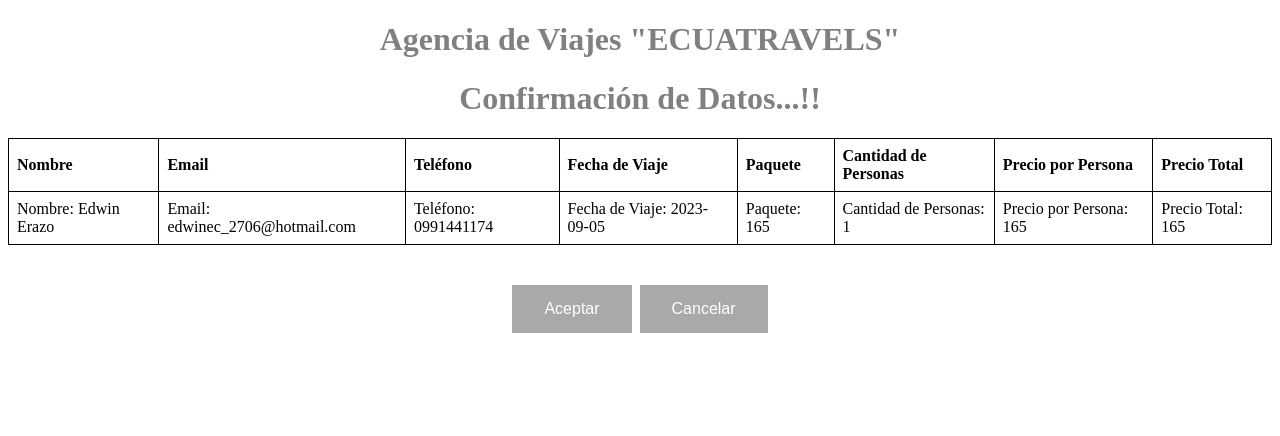
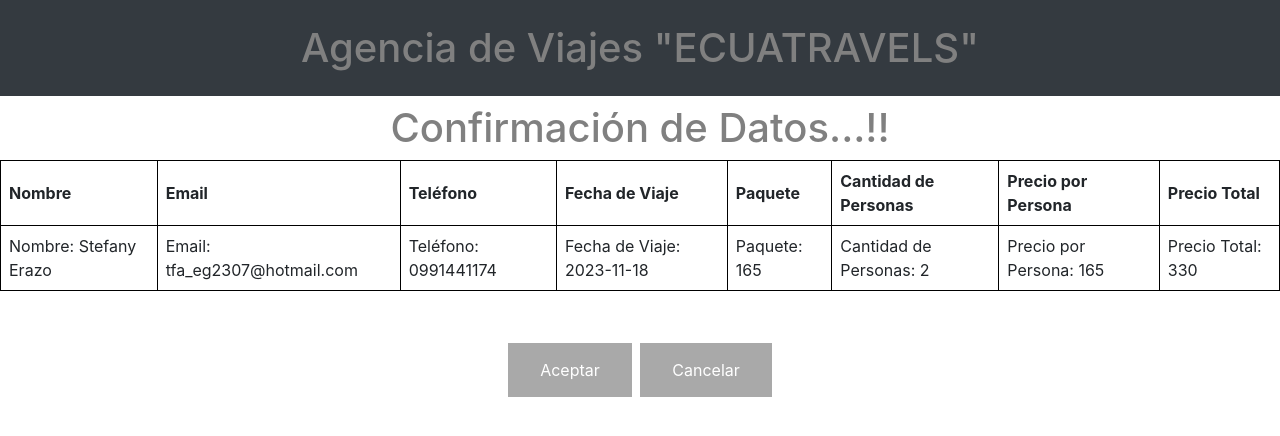
Before and after one commit to BryanCruz94/ASWproyectoU1, a PHP site: page /Amazonia/mostrar_reservas.php in a window 1280 px wide. Shown: the top 436 px of the page. Run offline with PHP 8.4, Linux system fonts and the light colour scheme.

Commit message:
Fin PHP Oriente- corregido color fondo

```diff
--- a/Amazonia/mostrar_reservas.php
+++ b/Amazonia/mostrar_reservas.php
@@ -1,5 +1,7 @@
 <!DOCTYPE html>
 <html>
+<link rel="stylesheet" href="https://maxcdn.bootstrapcdn.com/bootstrap/4.5.2/css/bootstrap.min.css">
+    <link rel="stylesheet" href="styles.css">
 <head>
     <title>Confirmar datos</title>
     <style>
--- a/Amazonia/reservas.txt
+++ b/Amazonia/reservas.txt
@@ -3,3 +3,4 @@
 Nombre: Carlos Garrido | Email: Carli1965_012@hotmail.com | Teléfono: 0991441189 | Fecha de Viaje: 2023-10-21 | Paquete: 180 | Cantidad de Personas: 2 | Precio por Persona: 180 | Precio Total: 360
 Nombre: Diego Celi | Email: Dieguito@hotmail.com | Teléfono: 0991445523 | Fecha de Viaje: 2023-09-10 | Paquete: 150 | Cantidad de Personas: 5 | Precio por Persona: 150 | Precio Total: 750
 Nombre: Edwin Erazo | Email: edwinec_2706@hotmail.com | Teléfono: 0991441174 | Fecha de Viaje: 2023-09-05 | Paquete: 165 | Cantidad de Personas: 1 | Precio por Persona: 165 | Precio Total: 165
+Nombre: Stefany Erazo | Email: tfa_eg2307@hotmail.com | Teléfono: 0991441174 | Fecha de Viaje: 2023-11-18 | Paquete: 165 | Cantidad de Personas: 2 | Precio por Persona: 165 | Precio Total: 330
```
